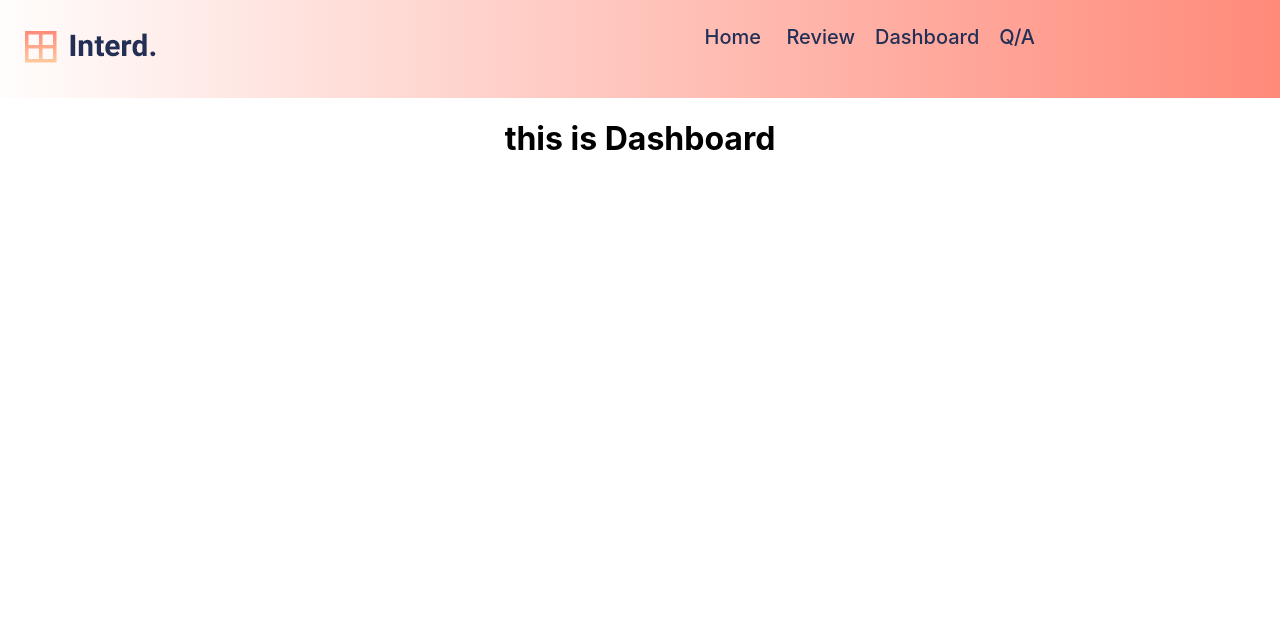
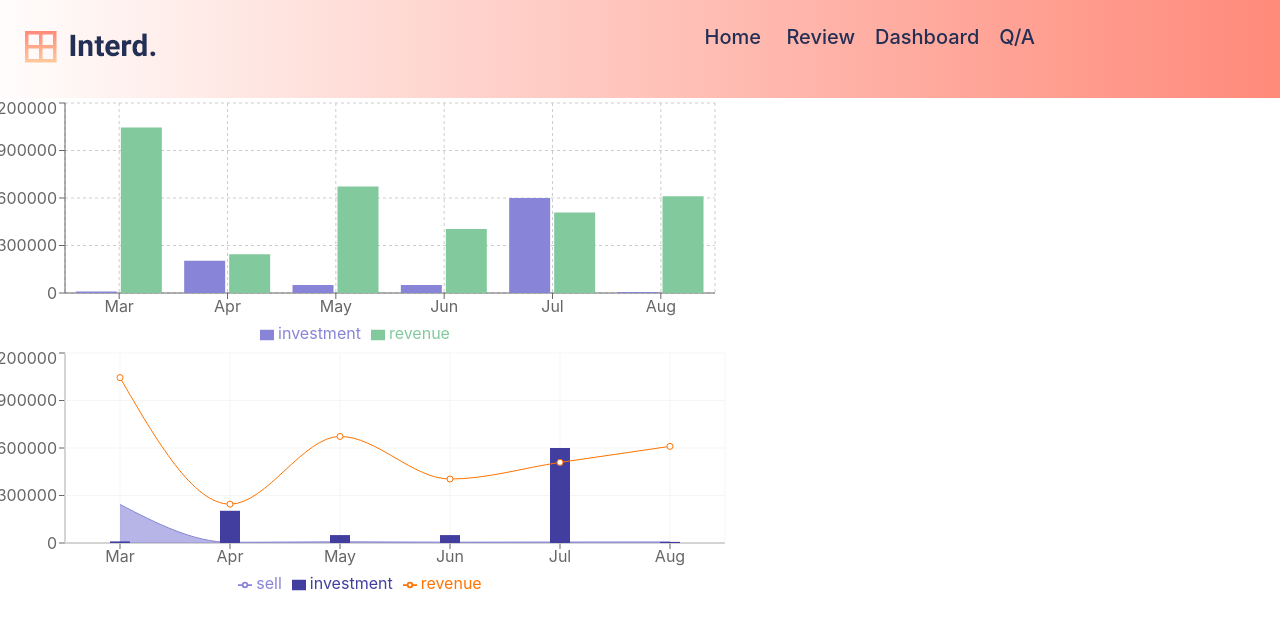
Before and after one commit to TalhaJobayer/inetriorDesighn-Assghnmnet-9, a React (Create React App) app: page /Dashboard in a window 1280 px wide. Shown: the top 630 px of the page. Built offline with nearby package versions, Linux system fonts and the light colour scheme.

Commit message:
two chart is done

```diff
--- a/package.json
+++ b/package.json
@@ -13,6 +13,7 @@
     "react-icons": "^4.3.1",
     "react-router-dom": "^6.3.0",
     "react-scripts": "5.0.0",
+    "recharts": "^2.1.9",
     "web-vitals": "^2.1.4"
   },
   "scripts": {
--- /dev/null
+++ b/public/ChartData.json
@@ -0,0 +1,42 @@
+[
+    {  "id":"1",
+        "month": "Mar",
+        "investment": 10000,
+        "sell": 243451,
+        "revenue": 1044501
+    },
+    {
+        "id":"2",
+        "month": "Apr",
+        "investment": 203500,
+        "sell": 4253,
+        "revenue": 245400
+    },
+    {   "id":"3",
+        "month": "May",
+        "investment": 50000,
+        "sell": 7456,
+        "revenue": 673010
+    },
+    {
+        "id":"4",
+        "month": "Jun",
+        "investment": 50000,
+        "sell": 5295,
+        "revenue": 404050
+    },
+    {
+        "id":"5",
+        "month": "Jul",
+        "investment": 600047,
+        "sell": 6047,
+        "revenue": 509047
+    },
+    {
+        "id":"6",
+        "month": "Aug",
+        "investment": 7000,
+        "sell": 6703,
+        "revenue": 610435
+    }
+]
--- a/src/App.js
+++ b/src/App.js
@@ -1,4 +1,4 @@
-import logo from './logo.svg';
+
 import './App.css';
 import { Route, Routes } from 'react-router-dom';
 import Home from './Component/Home/Home';
--- a/src/Component/Dashboard/Dashboard.css
+++ b/src/Component/Dashboard/Dashboard.css
@@ -0,0 +1,3 @@
+.chart1{
+    width: 50%;
+}
--- a/src/Component/Dashboard/Dashboard.js
+++ b/src/Component/Dashboard/Dashboard.js
@@ -1,10 +1,48 @@
-import React from 'react';
+import React, { useEffect, useState } from 'react';
+import './Dashboard.css'
+
+import { BarChart, Bar, Cell, XAxis, YAxis, CartesianGrid, Tooltip, Legend, ResponsiveContainer, LineChart, Line, ComposedChart, Area, PieChart, Pie } from 'recharts';
 
 const Dashboard = () => {
+    const [chart,setChart]=useState([]);
+    useEffect(()=>{
+        fetch('ChartData.json')
+        .then(res=>res.json())
+        .then(data=>setChart(data))
+    },[])
+
     return (
+        <>
+        <div className='chart1'>
+          <BarChart width={720} height={250} data={chart}>
+  <CartesianGrid strokeDasharray="3 3" />
+  <XAxis dataKey="month" />
+  <YAxis />
+  <Tooltip />
+  <Legend />
+  <Bar dataKey="investment" fill="#8884d8" />
+  <Bar dataKey="revenue" fill="#82ca9d" />
+</BarChart>
+        </div >
         <div>
-            <h1>this is Dashboard</h1>
+        <ComposedChart width={730} height={250} data={chart}>
+  <XAxis dataKey="month" />
+  <YAxis />
+  <Tooltip />
+  <Legend />
+  <CartesianGrid stroke="#f5f5f5" />
+  <Area type="monotone" dataKey="sell" fill="#8884d8" stroke="#8884d8" />
+  <Bar dataKey="investment" barSize={20} fill="#413ea0" />
+  <Line type="monotone" dataKey="revenue" stroke="#ff7300" />
+</ComposedChart>
         </div>
+        <div>
+        <PieChart width={730} height={250}>
+  <Pie data={chart} dataKey="value" nameKey="revenue" cx="50%" cy="50%" outerRadius={50} fill="#8884d8" />
+  <Pie data={chart} dataKey="value" nameKey="investment" cx="50%" cy="50%" innerRadius={60} outerRadius={80} fill="#82ca9d" label />
+</PieChart>
+        </div>
+        </>
     );
 };
 
--- a/src/Component/HomeReview/HomeReview.js
+++ b/src/Component/HomeReview/HomeReview.js
@@ -1,10 +1,10 @@
 import React from 'react';
-import { Carousel } from 'react-bootstrap';
+
 import './HomeReview.css'
 
 
 const HomeReview = (props) => {
-    const  { image,text,first_name,Rating }=props. singelReviews
+    const  { image,text,first_name,Rating }=props.singelReviews
     return (
 
         <div className='reviewInfo'>
```
Also changed, not shown: 1 other file (tests, documents, lock files or other folders).
